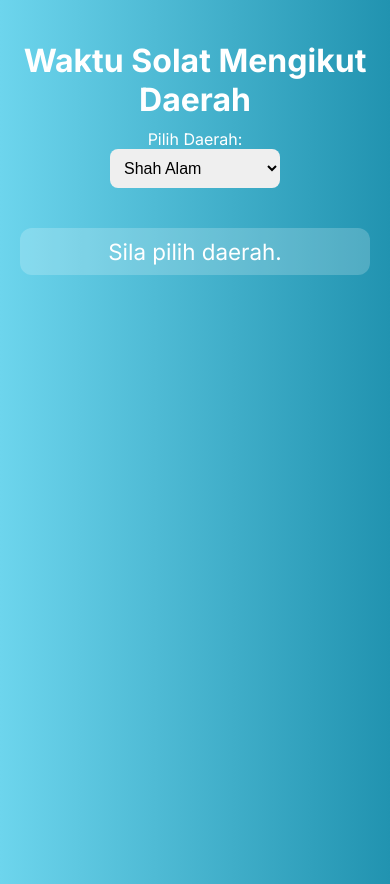
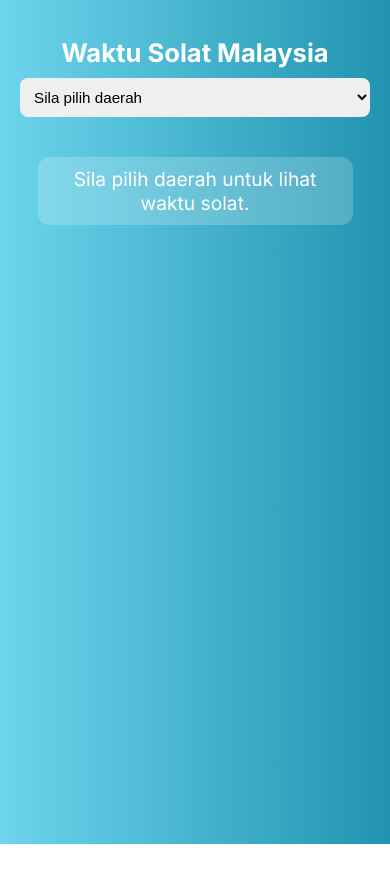
Before and after one commit to Kechixdemo/waktu-solat, a plain HTML site: page index.html in a window 390 px wide. After the commit the page ends 844 px from the top, so only its background shows below. Drawn offline with Linux system fonts and the light colour scheme.

Commit message:
Update index.html

```diff
--- a/index.html
+++ b/index.html
@@ -2,10 +2,14 @@
 <html lang="ms">
 <head>
   <meta charset="UTF-8">
-  <title>Waktu Solat Ikut Daerah</title>
+  <title>Waktu Solat Malaysia</title>
   <meta name="viewport" content="width=device-width, initial-scale=1">
   <link href="https://fonts.googleapis.com/css2?family=Inter:wght@400;700&display=swap" rel="stylesheet">
   <style>
+    * {
+      box-sizing: border-box;
+    }
+
     body {
       font-family: 'Inter', sans-serif;
       margin: 0;
@@ -14,9 +18,15 @@
       color: white;
       min-height: 100vh;
       text-align: center;
+      display: flex;
+      flex-direction: column;
+      align-items: center;
     }
 
-    h1 { font-size: 2rem; margin-bottom: 10px; }
+    h1 {
+      font-size: 2rem;
+      margin-bottom: 10px;
+    }
 
     select {
       padding: 10px;
@@ -24,6 +34,8 @@
       border-radius: 8px;
       font-size: 1rem;
       margin-bottom: 20px;
+      width: 100%;
+      max-width: 400px;
     }
 
     ul {
@@ -31,16 +43,21 @@
       padding: 0;
       margin: 0 auto;
       max-width: 300px;
+      width: 100%;
     }
 
     li {
       font-size: 1.1rem;
       margin: 6px 0;
+      background: rgba(255,255,255,0.15);
+      padding: 8px 12px;
+      border-radius: 8px;
     }
 
     .highlight {
       color: #ffd700;
       font-weight: bold;
+      background: rgba(255, 255, 255, 0.25);
     }
 
     #countdown {
@@ -49,25 +66,56 @@
       background: rgba(255,255,255,0.2);
       padding: 10px 15px;
       border-radius: 12px;
+      max-width: 90%;
+    }
+
+    @media (max-width: 600px) {
+      h1 {
+        font-size: 1.6rem;
+      }
+
+      select {
+        font-size: 0.95rem;
+      }
+
+      li {
+        font-size: 1rem;
+      }
+
+      #countdown {
+        font-size: 1.2rem;
+      }
     }
   </style>
 </head>
 <body>
-  <h1>Waktu Solat Mengikut Daerah</h1>
+  <h1>Waktu Solat Malaysia</h1>
 
-  <label for="daerah">Pilih Daerah:</label>
-  <br>
   <select id="daerah">
+    <option disabled selected>Sila pilih daerah</option>
+    <option value="Alor Setar">Alor Setar</option>
+    <option value="George Town">George Town</option>
+    <option value="Ipoh">Ipoh</option>
     <option value="Shah Alam">Shah Alam</option>
+    <option value="Kuala Lumpur">Kuala Lumpur</option>
+    <option value="Putrajaya">Putrajaya</option>
+    <option value="Seremban">Seremban</option>
+    <option value="Melaka">Melaka</option>
+    <option value="Johor Bahru">Johor Bahru</option>
+    <option value="Kuantan">Kuantan</option>
+    <option value="Kota Bharu">Kota Bharu</option>
     <option value="Kuala Terengganu">Kuala Terengganu</option>
-    <option value="Johor Bahru">Johor Bahru</option>
     <option value="Kangar">Kangar</option>
-    <option value="Kota Bharu">Kota Bharu</option>
+    <option value="Kota Kinabalu">Kota Kinabalu</option>
     <option value="Kuching">Kuching</option>
+    <option value="Labuan">Labuan</option>
+    <option value="Miri">Miri</option>
+    <option value="Sandakan">Sandakan</option>
+    <option value="Tawau">Tawau</option>
   </select>
 
   <ul id="waktu-solat"></ul>
-  <div id="countdown">Sila pilih daerah.</div>
+  <div id="countdown">Sila pilih daerah untuk lihat waktu solat.</div>
 
   <script>
     const daerahSelect = document.getElementById("daerah");
@@ -82,7 +130,7 @@
 
     function getPrayerTimes(city) {
       clearInterval(countdownInterval);
-      listEl.innerHTML = "Memuat...";
+      listEl.innerHTML = "Memuat waktu solat...";
       countdownEl.textContent = "Sabar jap...";
 
       fetch(`https://api.aladhan.com/v1/timingsByCity?city=${encodeURIComponent(city)}&country=Malaysia&method=9`)
```
